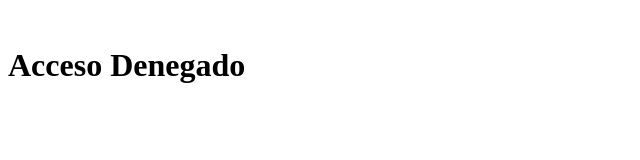
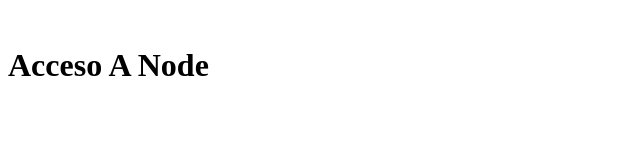
Before and after one commit to SergioAlBer/curso-node-restserver, a website: page public/index.html in a window 1280 px wide. Shown: the whole page, without its empty margins (0-640 px from the left). Drawn offline with Linux system fonts and the light colour scheme.

Commit message:
Un cambio

```diff
--- a/public/index.html
+++ b/public/index.html
@@ -7,6 +7,6 @@
     <title>Acceso Denegado</title>
 </head>
 <body>
-    <h1>Acceso Denegado</h1>
+    <h1>Acceso A Node </h1>
 </body>
 </html>
```
